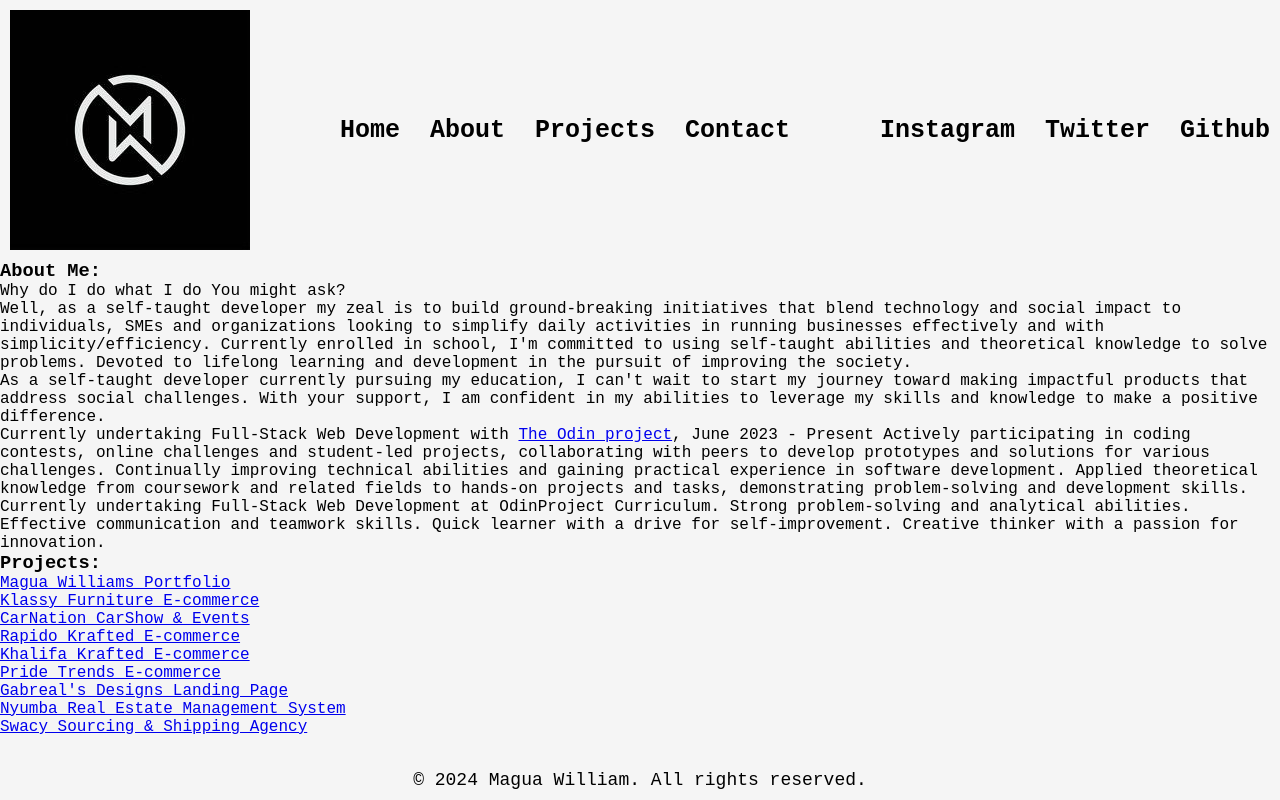
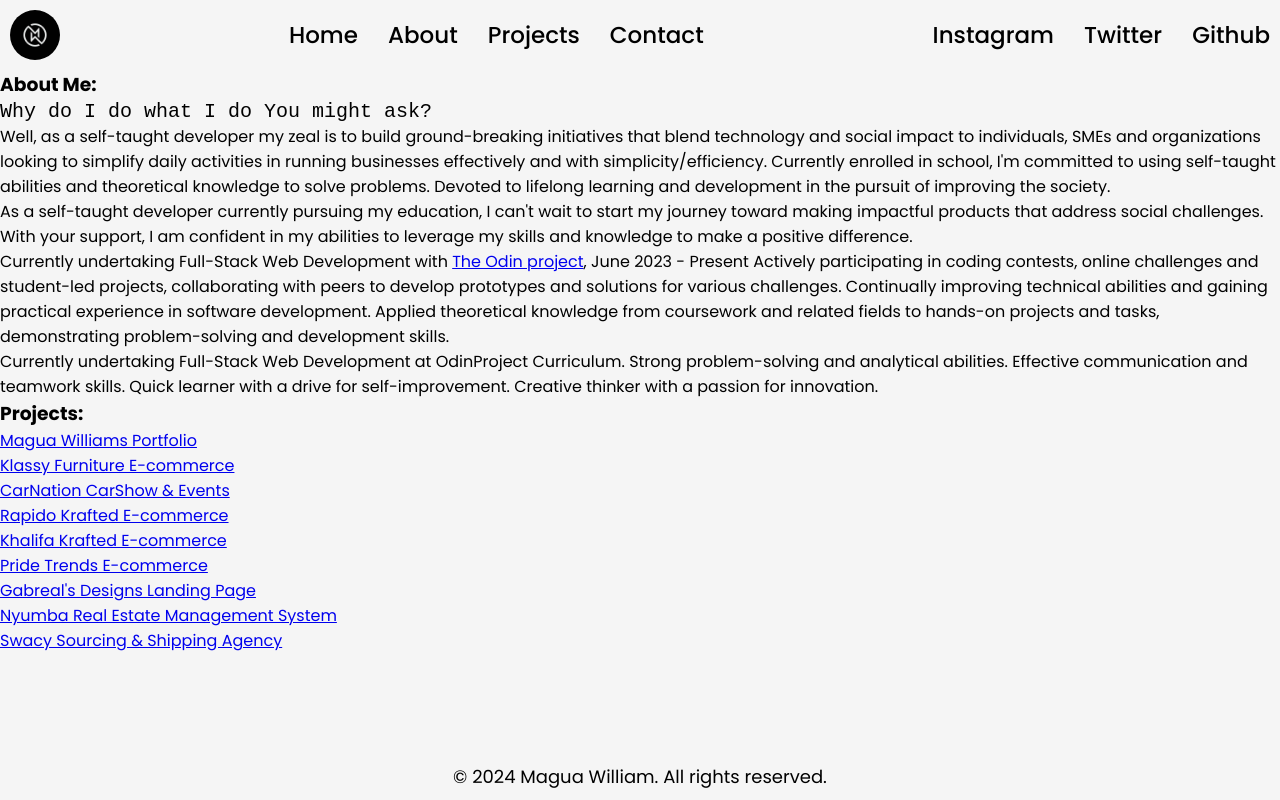
Before and after one commit to Magwar/WilliamPortfolio, a plain HTML site: page index.html in a window 1280 px wide. Drawn offline with Linux system fonts and the light colour scheme.

Commit message:
Added styling to the logo image link and the query class <span> in the about me section

```diff
--- a/style.css
+++ b/style.css
@@ -1,14 +1,20 @@
+@import url('https://fonts.googleapis.com/css2?family=Poppins:ital,wght@0,100;0,200;0,300;0,400;0,500;0,600;0,700;0,800;0,900;1,100;1,200;1,300;1,400;1,500;1,600;1,700;1,800;1,900&display=swap');
 *{
     margin: 0;
     padding: 0;
     box-sizing: border-box;
-    font-family: 'Courier New', Courier, monospace;
+    font-family: poppins;
 }
 body{
     background:#f5f5f5;
-    height: 100dvh;
+    min-height: 100dvh;
     display: flex;
     flex-direction: column;
+}
+.img_logo{
+    width: 50px;
+    height: auto;
+    border-radius: 50%;
 }
 .navbar{
     display: flex;
@@ -21,12 +27,16 @@ body{
     justify-content: baseline;
     gap: 30px;
     list-style: none;
-    font-size: 25px;
-    font-weight: 600;
+    font-size: 23px;
+    font-weight: 500;
 }
 .nav_links li  a, .socials li a{
     text-decoration: none;
     color: #000;
+}
+.query{
+    font-size: 20px;
+    font-family: monospace;
 }
 
 footer{
```
